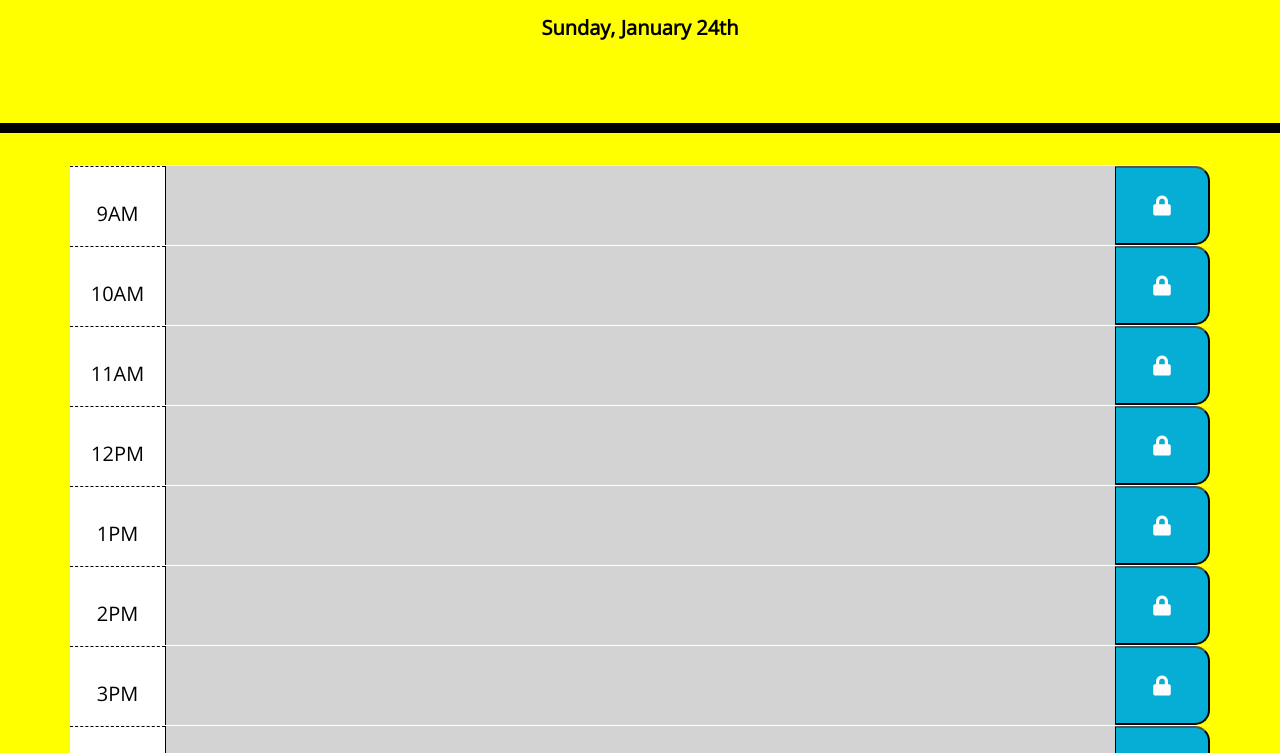
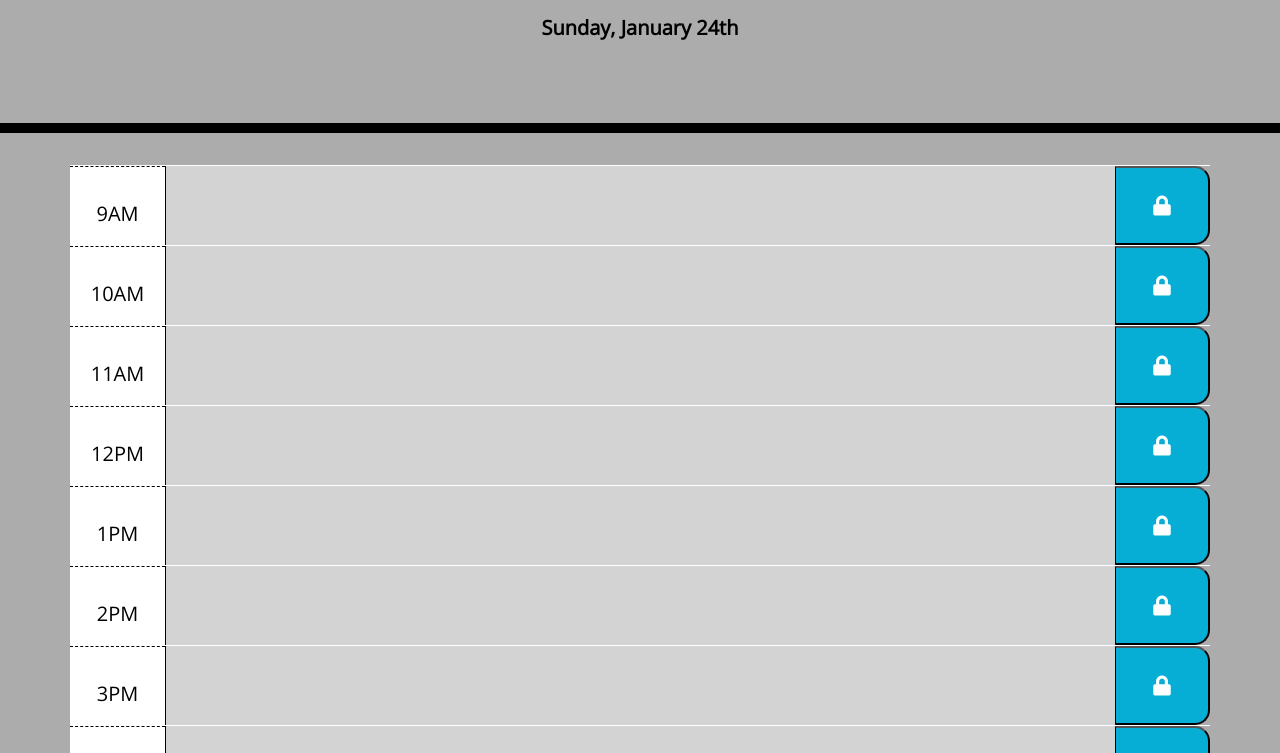
Before and after one commit to TomFallon9/Daily-Planner, a plain HTML site: page index.html in a window 1280 px wide. Shown: the part 191-944 px from the top of the page. Drawn offline with nearby package versions, Linux system fonts and the light colour scheme.

Commit message:
updated background

```diff
--- a/style.css
+++ b/style.css
@@ -1,18 +1,16 @@
 body {
   font-family: 'Open Sans', sans-serif;
   font-size: 20px;
-   background-color:yellow
+  background-color: rgb(172, 172, 172)
 }
 
 .display-3 {
-
   font-family: fantasy;
-
 }
 
 .textarea {
   background: transparent;
-   border:blue;
+  border: blue;
   resize: none;
   color: #000000;
   border-left: 1px solid black;
@@ -22,7 +20,6 @@ body {
 
 .textarea :active {
   border-color: #06AED5;
-
 }
 
 .jumbotron {
@@ -33,7 +30,6 @@ body {
   border-bottom: 10px solid black;
 }
 
-
 .time-block {
   text-align: center;
   border-radius: 15px;
@@ -42,7 +38,8 @@ body {
 .row {
   white-space: pre-wrap;
   height: 80px;
-   border-top: 1px solid white;;
+  border-top: 1px solid white;
+  ;
 }
 
 .hour {
```
Lines whose indentation alone changed are shown as unchanged.
